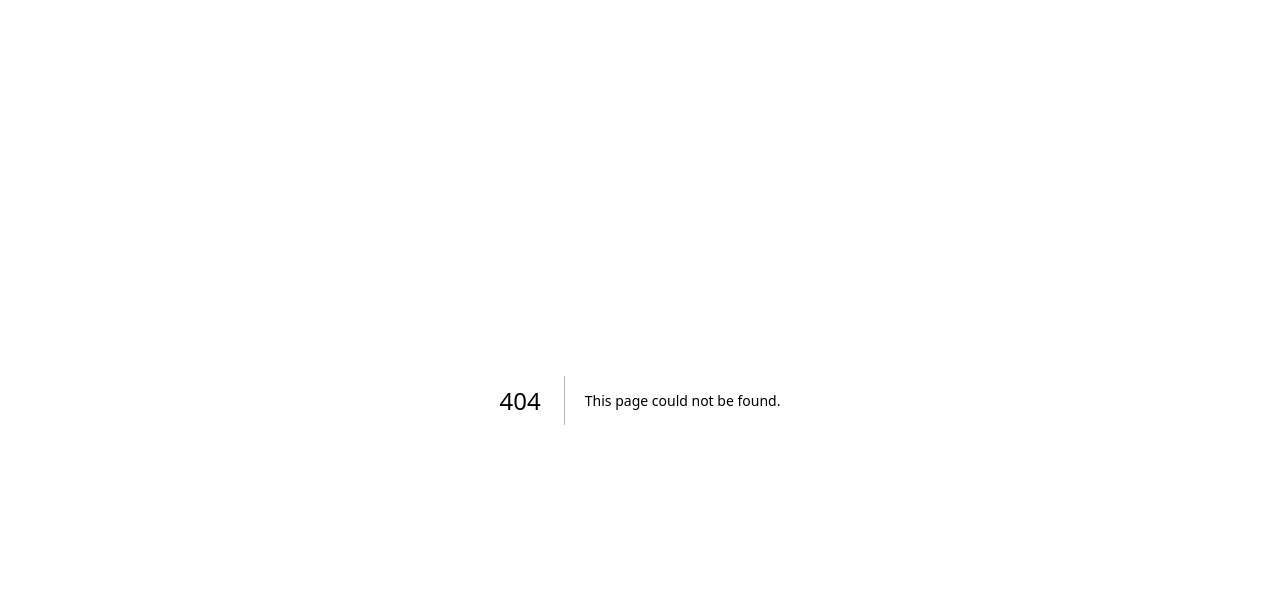
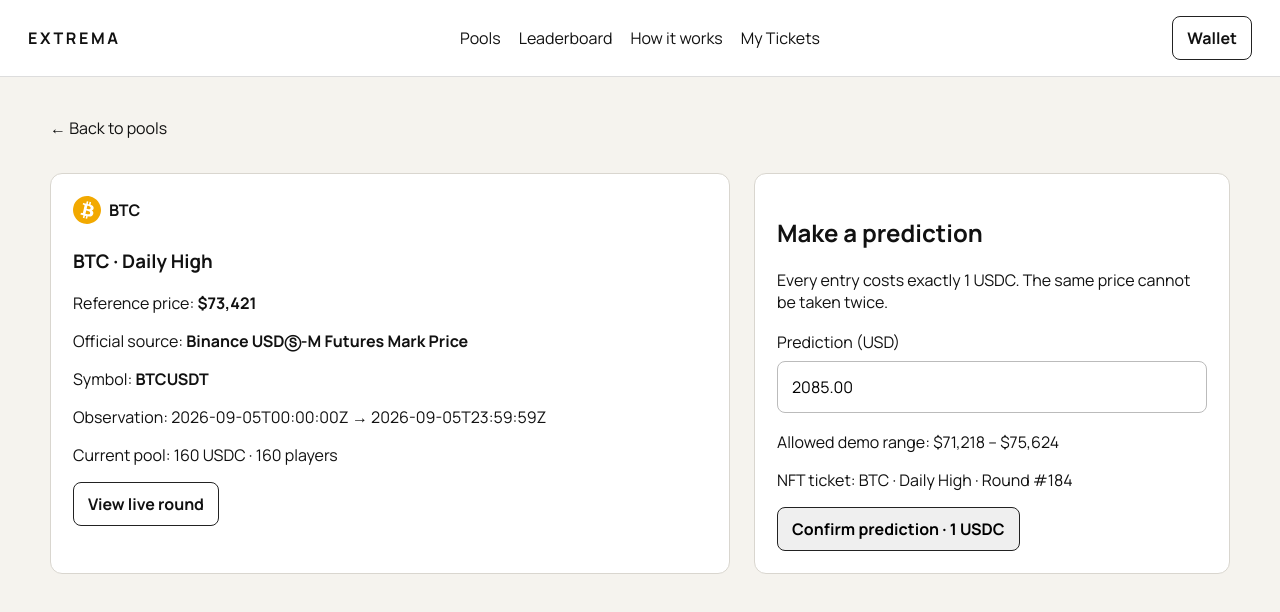
Before and after one commit to dharmanan/extrama-arc, a Next.js app: page /pools/btc-daily-high in a window 1280 px wide. Before the commit this address had no page. Shown: the top 612 px of the page. Built offline with nearby package versions, Linux system fonts and the light colour scheme.

Commit message:
feat: add dynamic prediction pool route

```diff
--- /dev/null
+++ b/app/pools/[slug]/page.tsx
@@ -0,0 +1,58 @@
+"use client";
+
+import { useMemo, useState } from "react";
+import Link from "next/link";
+import { useParams } from "next/navigation";
+import { AssetMark, ProductHeader } from "../../product-components";
+import { formatUsd, getPoolBySlug } from "../../lib/data";
+
+export default function PoolDetailPage() {
+  const params = useParams<{ slug: string }>();
+  const pool = useMemo(() => getPoolBySlug(params.slug), [params.slug]);
+  const [prediction, setPrediction] = useState("2085.00");
+  const [reserved, setReserved] = useState(false);
+
+  if (!pool) {
+    return (
+      <main className="wf-page">
+        <ProductHeader />
+        <section className="wf-main"><h1>Pool not found</h1><Link href="/pools">Back to pools</Link></section>
+      </main>
+    );
+  }
+
+  return (
+    <main className="wf-page">
+      <ProductHeader />
+      <section className="wf-main">
+        <Link href="/pools">← Back to pools</Link>
+        <div className="wf-two-col wf-section">
+          <section className="wf-panel">
+            <AssetMark asset={pool.asset} />
+            <h1>{pool.asset} · {pool.cadence} {pool.direction}</h1>
+            <p>Reference price: <b>{formatUsd(pool.referencePrice)}</b></p>
+            <p>Official source: <b>{pool.source}</b></p>
+            <p>Symbol: <b>{pool.sourceSymbol}</b></p>
+            <p>Observation: {pool.observationStartAt} → {pool.observationEndAt}</p>
+            <p>Current pool: {pool.poolSizeUsdc} USDC · {pool.players} players</p>
+            <Link href={`/rounds/${pool.slug}`} className="wf-action">View live round</Link>
+          </section>
+
+          <section className="wf-panel">
+            <h2>Make a prediction</h2>
+            <p>Every entry costs exactly 1 USDC. The same price cannot be taken twice.</p>
+            <label className="wf-field">
+              Prediction (USD)
+              <input value={prediction} onChange={(event) => setPrediction(event.target.value)} inputMode="decimal" />
+            </label>
+            <p>Allowed demo range: {formatUsd(pool.predictionMin)} – {formatUsd(pool.predictionMax)}</p>
+            <p>NFT ticket: {pool.asset} · {pool.cadence} {pool.direction} · Round #{pool.roundId}</p>
+            <button className="wf-action" type="button" onClick={() => setReserved(true)}>
+              {reserved ? "Reserved in mock state" : "Confirm prediction · 1 USDC"}
+            </button>
+          </section>
+        </div>
+      </section>
+    </main>
+  );
+}
```
